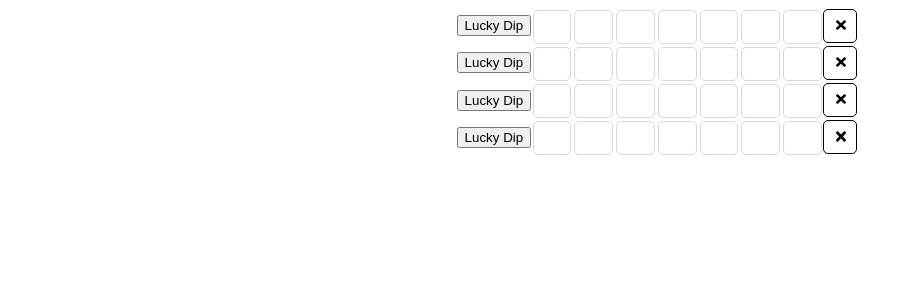
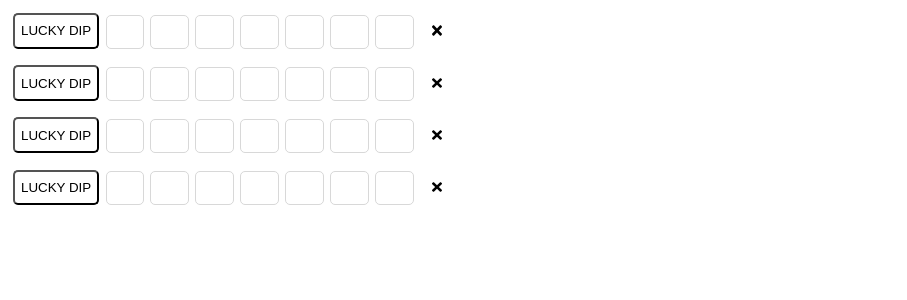
Before and after one commit to GavBaros/react-euromillions-lottery, a React (Create React App) app: page / in a window 1280 px wide. Shown: the top 300 px of the page, without its empty margins (0-907 px from the left). Built offline with nearby package versions, Linux system fonts and the light colour scheme.

Commit message:
Update PlayLine styling

```diff
--- a/src/App.css
+++ b/src/App.css
@@ -11,27 +11,50 @@ input {
   font-size: 1.14285714em;
   width: 2rem;
   margin: 0.1rem;
+  margin-left: 0.2rem;
 }
 span {
   position: absolute;
   bottom: 2.5px;
   cursor: pointer;
 
-  height: 2rem;
+  height: 1.95rem;
   width: 2rem;
   border-radius: 5px;
-  border: 1px solid black;
+  margin-left: 0.2rem;
   background-color: #fff;
 }
 
 span:hover {
-  background-color: whitesmoke;
+  background-color: darkgray;
+}
+
+span:active {
+  background-color: gray;
 }
 
 img {
   height: 0.9rem;
-  margin: 0.5rem;
-  margin-left: 0.6rem;
+  margin-left: 0.3rem;
+  margin-top: 0.5rem;
+}
+
+button {
+  min-width: 83px;
+  padding-bottom: 1.45rem;
+  padding-top: 0.52rem;
+  height: 2.25em;
+  text-align: center;
+  color: #000;
+  background-color: #fff;
+  border-radius: 5px;
+  text-transform: uppercase;
+  cursor: pointer;
+  box-shadow: none;
+}
+button:focus,
+input:focus {
+  outline: 0;
 }
 
 .App {
@@ -39,32 +62,40 @@ img {
   position: relative;
 }
 
-.App-logo {
-  animation: App-logo-spin infinite 20s linear;
-  height: 40vmin;
-  pointer-events: none;
+.playline {
+  background-color: white;
+  position: relative;
+  width: -webkit-fit-content;
+  width: -moz-fit-content;
+  width: fit-content;
+  margin-top: 5px;
+  padding: 5px;
+  border-radius: 5px;
 }
 
-.App-header {
-  background-color: #282c34;
-  min-height: 100vh;
-  display: flex;
-  flex-direction: column;
-  align-items: center;
-  justify-content: center;
-  font-size: calc(10px + 2vmin);
-  color: white;
+.playline:hover {
+  background-color: whitesmoke;
 }
 
-.App-link {
-  color: #61dafb;
+.playline * {
+  margin-right: 0.2rem;
 }
 
-@keyframes App-logo-spin {
-  from {
-    transform: rotate(0deg);
-  }
-  to {
-    transform: rotate(360deg);
-  }
+.clear {
+  float: right;
+  cursor: pointer;
+  height: 1.95rem;
+  width: 2rem;
+  border-radius: 5px;
+  margin-left: 0.2rem;
+  margin-top: 0.15rem;
+  background-color: #fff;
 }
+
+.clear:hover {
+  background-color: darkgray;
+}
+
+.clear:active {
+  background-color: gray;
+}
--- a/src/components/PlayLine.js
+++ b/src/components/PlayLine.js
@@ -100,12 +100,13 @@ class PlayLine extends Component {
 
   render() {
     return (
-      <div className="App">
+      <div className="playline">
         <button onClick={this.handleLuckyDipClick}>Lucky Dip</button>
         {this.renderInputs()}
-        <span onClick={this.clearAllInputs}>
+
+        <div className="clear" onClick={this.clearAllInputs}>
           <img src="times-solid.svg" />
-        </span>
+        </div>
       </div>
     );
   }
```
